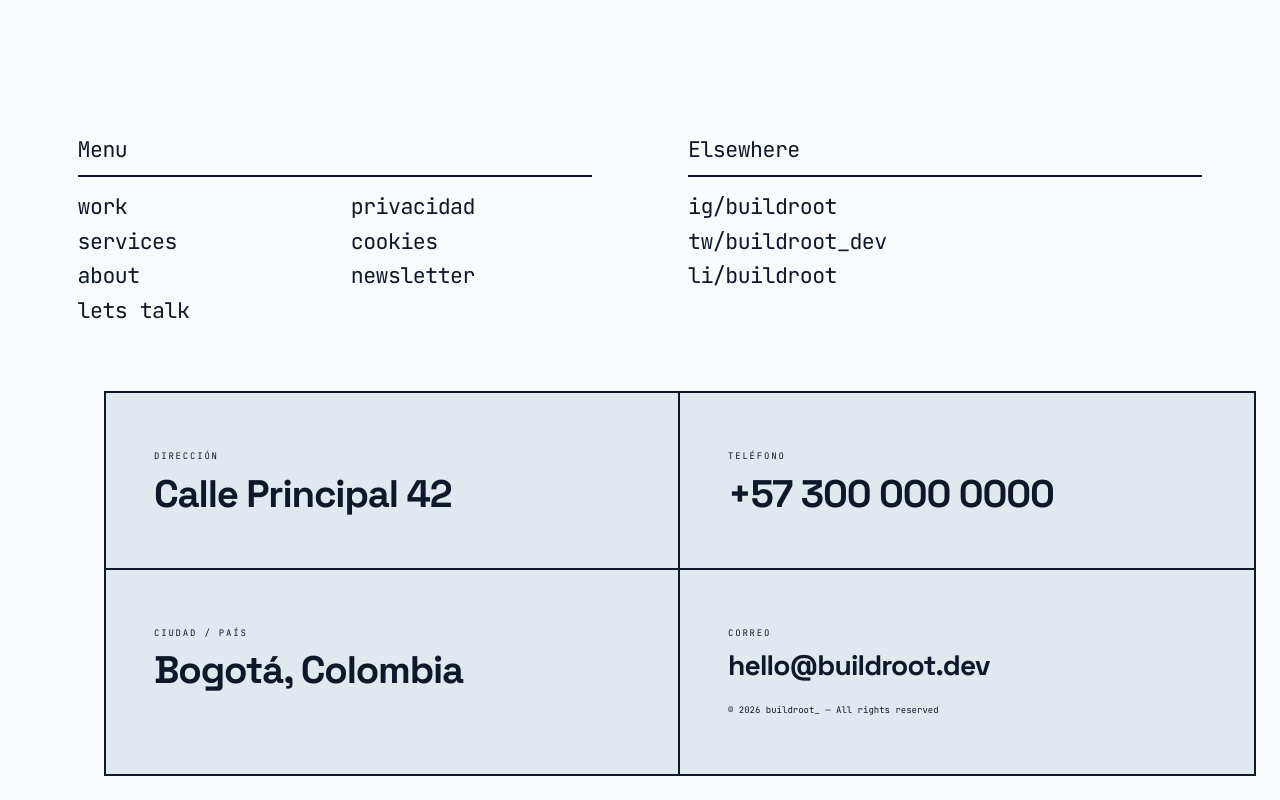
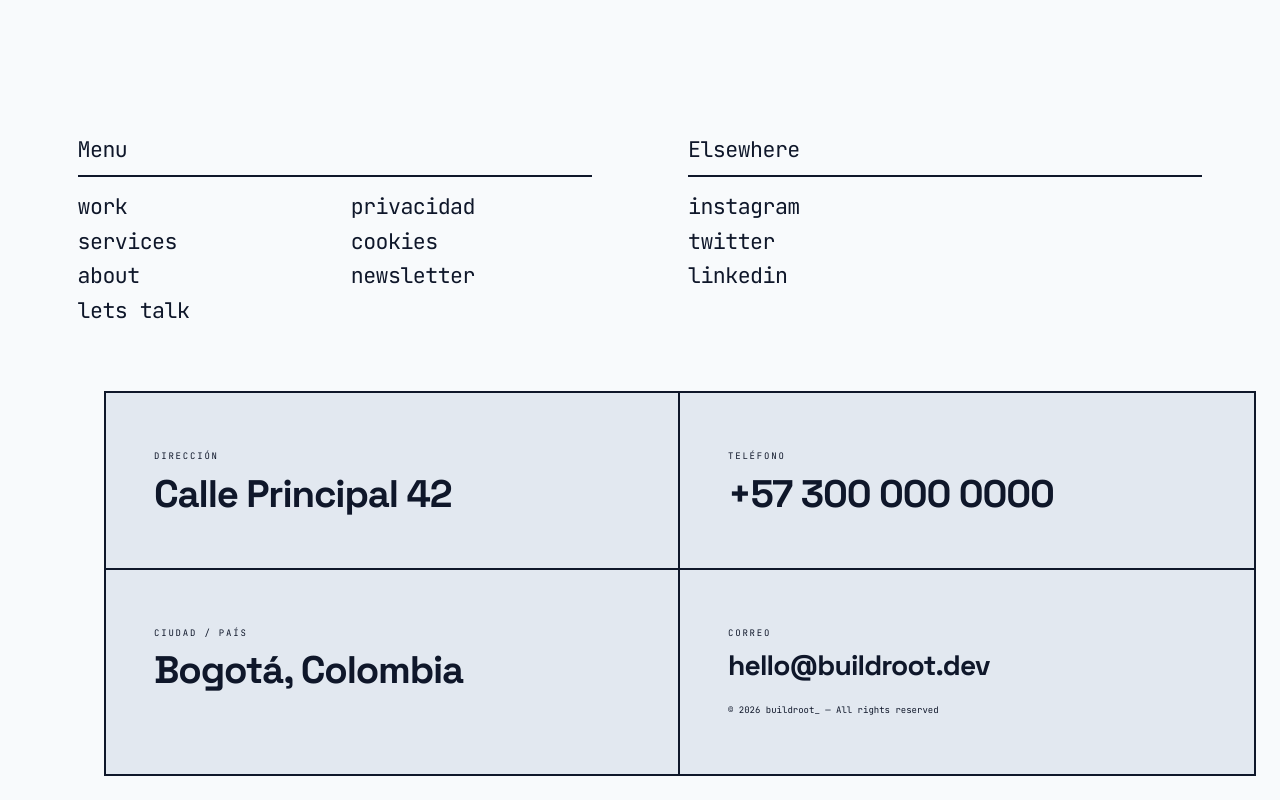
Before and after one commit to buildroot-tech/front-buildroot, a Next.js app: page / in a window 1280 px wide. Shown: the part 4669-5469 px from the top of the page. Built offline with nearby package versions, Linux system fonts and the light colour scheme.

Commit message:
feat(footer): replace slashed usernames with full network names in social links

```diff
--- a/components/layout/Footer.tsx
+++ b/components/layout/Footer.tsx
@@ -13,9 +13,9 @@ const navLinks = [
 ];
 
 const socialLinks = [
-  { href: "https://instagram.com/buildroot", label: "ig/buildroot" },
-  { href: "https://twitter.com/buildroot_dev", label: "tw/buildroot_dev" },
-  { href: "https://linkedin.com/company/buildroot", label: "li/buildroot" },
+  { href: "https://instagram.com/buildroot", label: "instagram" },
+  { href: "https://twitter.com/buildroot_dev", label: "twitter" },
+  { href: "https://linkedin.com/company/buildroot", label: "linkedin" },
 ];
 
 const legalLinks = [
```
